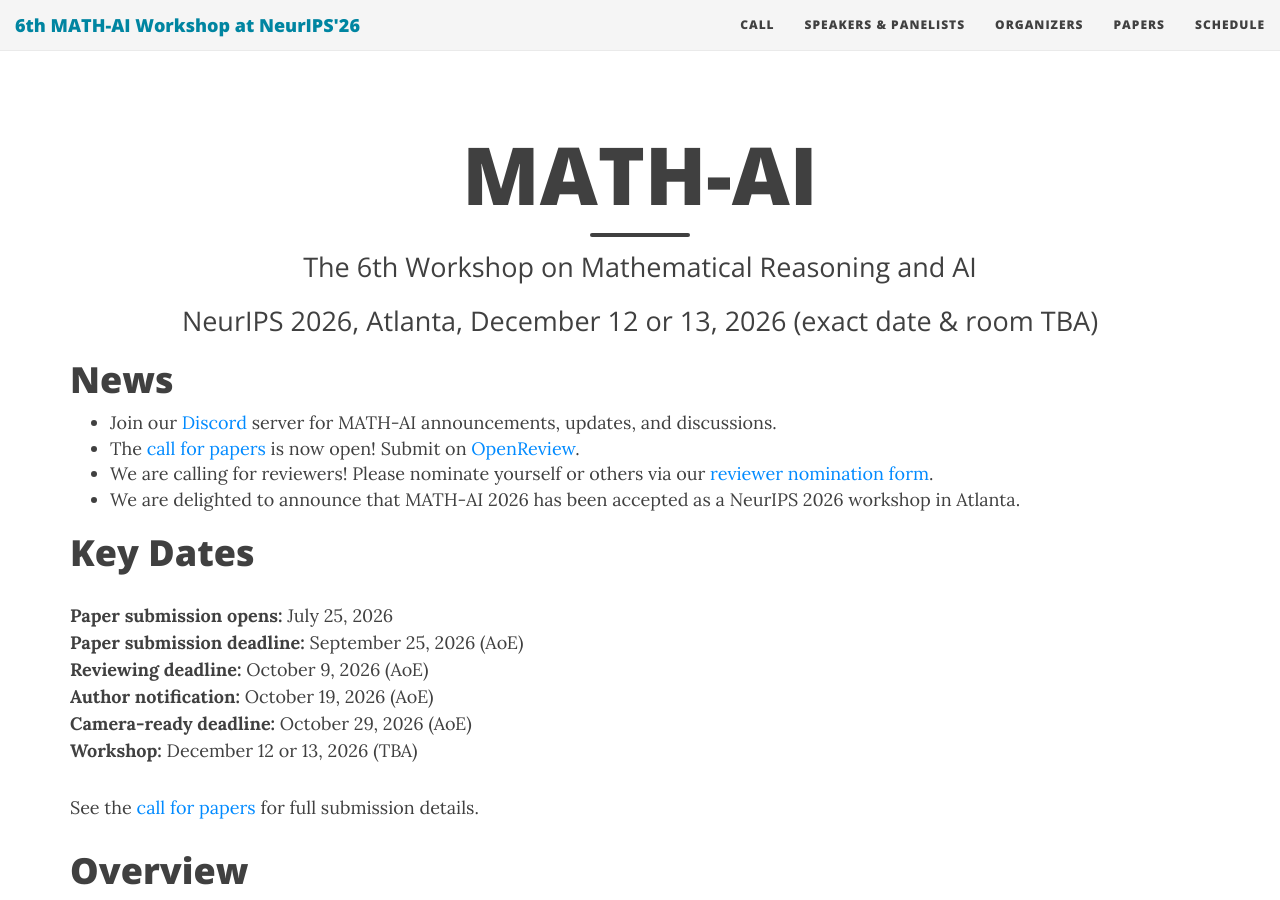
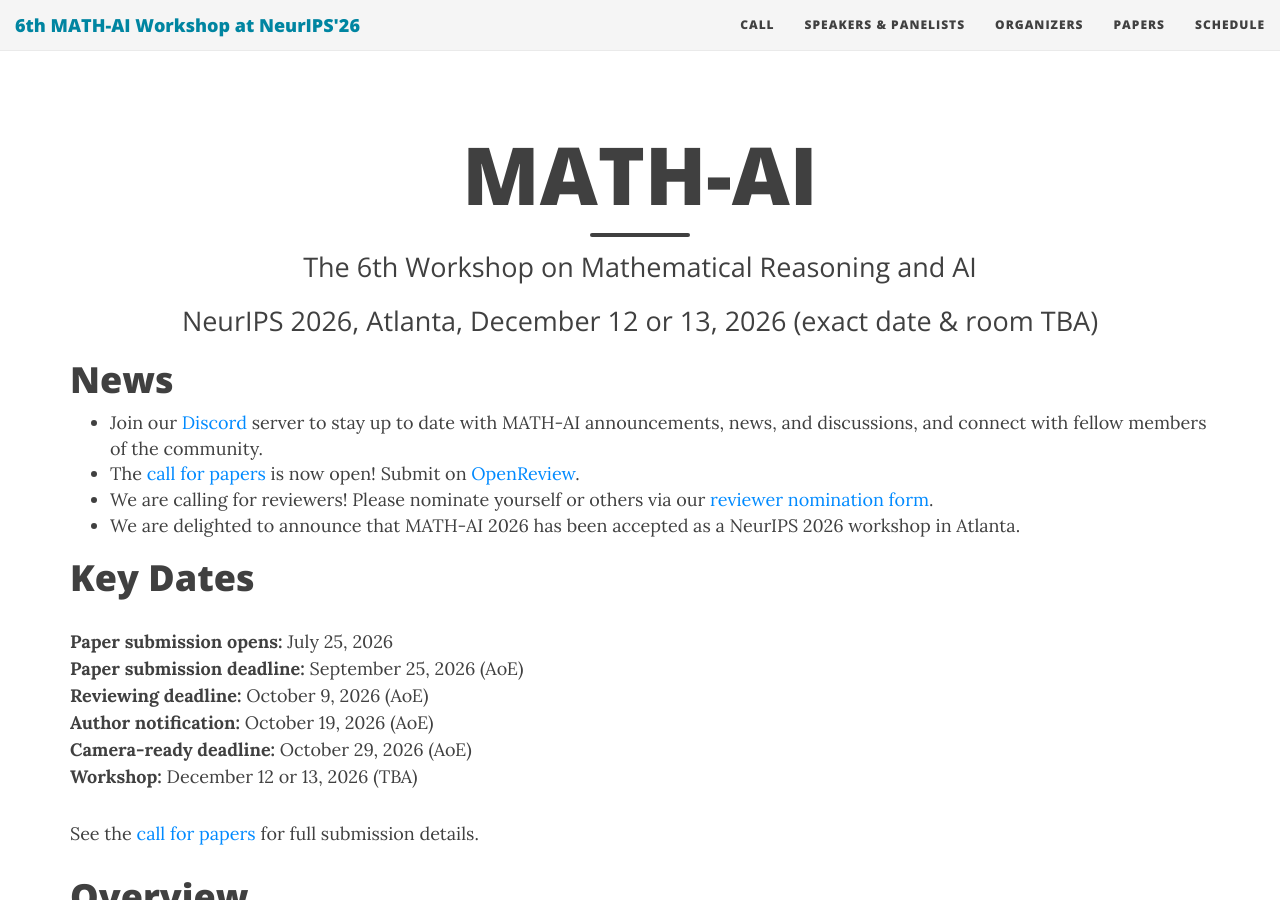
Before and after one commit to mathai-2026/mathai-2026.github.io, a Jekyll site: the page built from index.md, in a window 1280 px wide and 900 px high. Built offline with Jekyll 4.4.1, drawn with Linux system fonts in a browser that asks for light colours; nearby versions of some CDN libraries.

Commit message:
Modify announcement of DC server

```diff
--- a/index.md
+++ b/index.md
@@ -16,7 +16,7 @@ use-site-title: true
 
 # News
 
-* Join our [Discord](https://discord.gg/A8GfNhhCT) server for MATH-AI announcements, updates, and discussions.
+* Join our [Discord](https://discord.gg/A8GfNhhCT) server to stay up to date with MATH-AI announcements, news, and discussions, and connect with fellow members of the community.
 * The [call for papers](/cfp) is now open! Submit on [OpenReview](https://openreview.net/group?id=NeurIPS.cc/2026/Workshop/MATH-AI).
 * We are calling for reviewers! Please nominate yourself or others via our [reviewer nomination form](https://docs.google.com/forms/d/e/1FAIpQLSenuh8uLvudlAA0ifF-pGU_XjpgU7CINQBFeDC0Acq_tIq2YQ/viewform?usp=header).
 * We are delighted to announce that MATH-AI 2026 has been accepted as a NeurIPS 2026 workshop in Atlanta.
```
